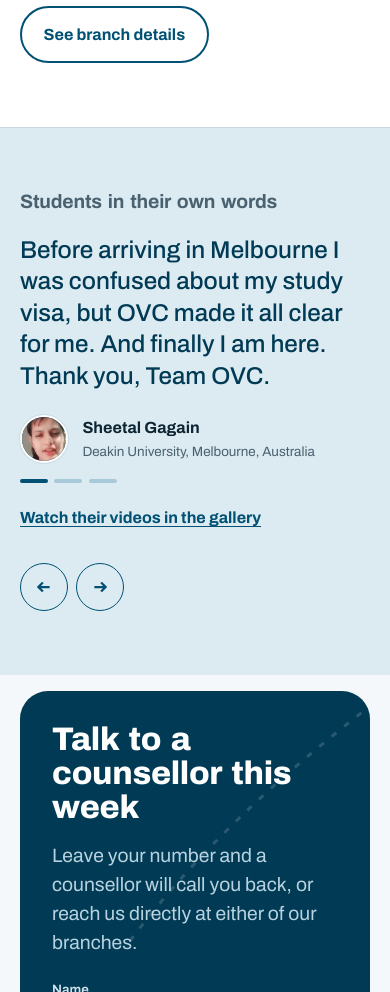
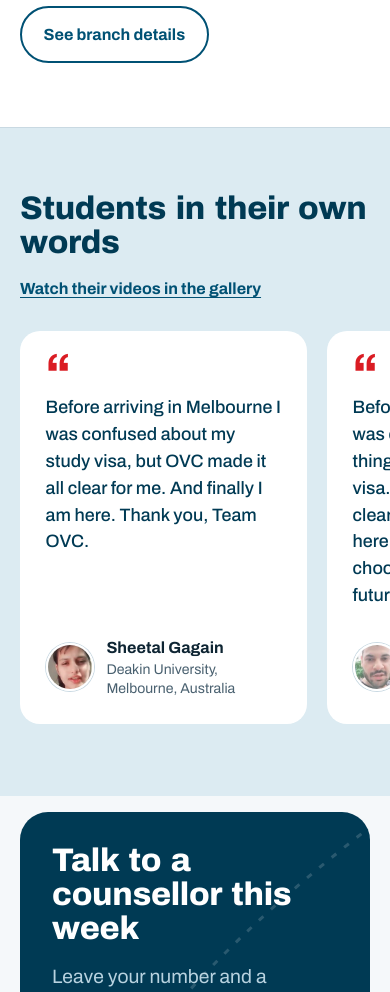
Before and after one commit to AbhishtGarg/ovconsultancy, a plain HTML site: page about-us/index.html in a window 390 px wide. Shown: the part 4880-5872 px from the top of the page. Drawn offline with Linux system fonts and the light colour scheme.

Commit message:
Show testimonials as cards instead of a carousel
All three student quotes now appear side by side on Home, About us and
Coaching, as a swipeable row on phones and tablets. Removes the carousel
buttons, dots and their JavaScript.

```diff
--- a/about-us/index.html
+++ b/about-us/index.html
@@ -105,20 +105,14 @@
   <div class="branches"><div class="branch"><h3>Kurukshetra</h3><dl><div><dt>Phone</dt><dd><a href="tel:918749961000">(+91)8749961000</a></dd></div><div><dt>Address</dt><dd>SCO 52, Vidhata Complex, Opp. New Bus Stand, DD Colony, Kurukshetra, Haryana 136118</dd></div></dl></div><div class="branch"><h3>Ladwa</h3><dl><div><dt>Phone</dt><dd><a href="tel:918749961000">(+91)8749961000</a></dd></div><div><dt>Address</dt><dd>SK Road, above YES Bank, Ward Number 12, Ladwa, Haryana 136132</dd></div></dl></div></div>
   <p style="margin-top:1.2rem"><a class="btn btn-line" href="/contact-us/">See branch details</a></p>
 </div></section>
-<section class="sec voices" data-carousel aria-label="Testimonials">
-  <script type="application/json">[{"q": "Before arriving in Melbourne I was confused about my study visa, but OVC made it all clear for me. And finally I am here. Thank you, Team OVC.", "n": "Sheetal Gagain", "d": "Deakin University, Melbourne, Australia", "a": "SG", "img": "avatar-02.jpg", "src": "/assets/img/gallery/avatar-02.jpg"}, {"q": "Before coming to Sydney I was confused about so many things regarding my study visa. Team OVC made it all clear, and now I am studying here. I advise you all to choose OVC for a better future.", "n": "Ankush Kaliya", "d": "Federation University, Sydney, Australia", "a": "AK", "img": "avatar-05.jpg", "src": "/assets/img/gallery/avatar-05.jpg"}, {"q": "When I was in India preparing to come to Australia, I had so many doubts about my visa. OVC cleared all my doubts and helped me a lot. Thank you, OVC.", "n": "Komal", "d": "Federation University, Sydney, Australia", "a": "K", "img": "avatar-06.jpg", "src": "/assets/img/gallery/avatar-06.jpg"}]</script>
+<section class="sec voices" aria-labelledby="voicesT">
   <div class="shell">
-    <h2 style="font-size:var(--step-1);font-stretch:88%;color:var(--muted);font-weight:700;margin-bottom:1.4rem">Students in their own words</h2>
-    <div class="voice-wrap">
-      <div>
-        <blockquote class="voice" data-v="q">Before arriving in Melbourne I was confused about my study visa, but OVC made it all clear for me. And finally I am here. Thank you, Team OVC.</blockquote>
-        <div class="voice-by"><img class="av" data-v="a" src="/assets/img/gallery/avatar-02.jpg" alt="" width="48" height="48" loading="lazy"><div><b data-v="n">Sheetal Gagain</b><small data-v="d">Deakin University, Melbourne, Australia</small></div></div>
-        <div class="voice-foot"><div class="dots"><span class="on"></span><span></span><span></span></div><a class="voice-link" href="/media-room/">Watch their videos in the gallery</a></div>
-      </div>
-      <div class="voice-ctrl">
-        <button data-v="prev" aria-label="Previous testimonial"><svg viewBox="0 0 16 16" fill="none" stroke="currentColor" stroke-width="2"><path d="M13 8H3m4-4L3 8l4 4"/></svg></button>
-        <button data-v="next" aria-label="Next testimonial"><svg viewBox="0 0 16 16" fill="none" stroke="currentColor" stroke-width="2"><path d="M3 8h10M9 4l4 4-4 4"/></svg></button>
-      </div>
+    <div class="voices-head"><h2 id="voicesT">Students in their own words</h2><a class="voice-link" href="/media-room/">Watch their videos in the gallery</a></div>
+    <div class="voice-rail" tabindex="0" aria-label="Testimonials">
+      <figure class="voice-card"><blockquote>Before arriving in Melbourne I was confused about my study visa, but OVC made it all clear for me. And finally I am here. Thank you, Team OVC.</blockquote>
+        <figcaption class="voice-by"><img class="av" src="/assets/img/gallery/avatar-02.jpg" alt="" width="48" height="48" loading="lazy"><span><b>Sheetal Gagain</b><small>Deakin University, Melbourne, Australia</small></span></figcaption></figure><figure class="voice-card"><blockquote>Before coming to Sydney I was confused about so many things regarding my study visa. Team OVC made it all clear, and now I am studying here. I advise you all to choose OVC for a better future.</blockquote>
+        <figcaption class="voice-by"><img class="av" src="/assets/img/gallery/avatar-05.jpg" alt="" width="48" height="48" loading="lazy"><span><b>Ankush Kaliya</b><small>Federation University, Sydney, Australia</small></span></figcaption></figure><figure class="voice-card"><blockquote>When I was in India preparing to come to Australia, I had so many doubts about my visa. OVC cleared all my doubts and helped me a lot. Thank you, OVC.</blockquote>
+        <figcaption class="voice-by"><img class="av" src="/assets/img/gallery/avatar-06.jpg" alt="" width="48" height="48" loading="lazy"><span><b>Komal</b><small>Federation University, Sydney, Australia</small></span></figcaption></figure>
     </div>
   </div>
 </section>
--- a/assets/css/site.css
+++ b/assets/css/site.css
@@ -227,20 +227,24 @@ input[type=range]::-moz-range-thumb{width:18px;height:18px;border-radius:50%;bac
 .why h3{color:var(--navy-deep)}
 .why p{color:var(--muted);margin-top:.5rem;font-size:var(--step--1)}
 
-/* ===== Testimonials (placeholder) ===== */
+/* ===== Testimonials: cards side by side, a swipeable row on phones and tablets ===== */
 .voices{background:var(--sky)}
-.voice-wrap{display:grid;grid-template-columns:minmax(0,1fr) auto;gap:2rem;align-items:end}
-.voice{font-size:var(--step-2);font-stretch:84%;font-weight:500;line-height:1.3;color:var(--navy-deep);max-width:30em;margin:0}
-.voice-by{margin-top:1.4rem;display:flex;align-items:center;gap:.9rem}
-.voice-by .av{width:48px;height:48px;border-radius:50%;background:var(--navy);color:#fff;display:grid;place-items:center;font-weight:800}
-.voice-by small{display:block;color:var(--muted)}
-.voice-ctrl{display:flex;gap:.5rem}
-.voice-ctrl button{width:48px;height:48px;border-radius:50%;border:1.5px solid var(--navy);background:transparent;color:var(--navy);cursor:pointer;display:grid;place-items:center}
-.voice-ctrl button:hover{background:var(--navy);color:#fff}
-.voice-ctrl svg{width:18px;height:18px}
-.dots{display:flex;gap:.4rem;margin-top:1.6rem}
-.dots span{width:28px;height:4px;border-radius:4px;background:#A8C9D8;transition:background-color .2s}
-.dots span.on{background:var(--navy)}
+.voices-head{display:flex;flex-wrap:wrap;align-items:flex-end;justify-content:space-between;gap:1rem 2rem;margin-bottom:clamp(1.6rem,3vw,2.4rem)}
+.voices-head h2{color:var(--navy-deep)}
+.voice-rail{display:grid;grid-template-columns:repeat(3,minmax(0,1fr));gap:1.25rem}
+.voice-card{margin:0;display:flex;flex-direction:column;justify-content:space-between;gap:1.6rem;background:var(--white);border-radius:20px;padding:1.6rem}
+.voice-card blockquote{margin:0;font-size:1.12rem;font-weight:500;line-height:1.5;color:var(--navy-deep)}
+.voice-card blockquote::before{content:"\201C";display:block;font-size:3.2rem;font-weight:800;line-height:.6;color:var(--red);margin-bottom:.4rem}
+.voice-by{display:flex;align-items:center;gap:.8rem}
+.voice-by .av{width:48px;height:48px;border-radius:50%;object-fit:cover;flex:none;border:2px solid #fff;box-shadow:0 0 0 1px var(--line)}
+.voice-by b{display:block}
+.voice-by small{display:block;color:var(--muted);font-size:.88rem;line-height:1.35}
+@media (max-width:960px){
+  .voice-rail{grid-template-columns:none;grid-auto-flow:column;grid-auto-columns:min(82%,340px);overflow-x:auto;scroll-snap-type:x mandatory;overscroll-behavior-x:contain;scrollbar-width:none;
+    margin-inline:-1.25rem;padding:.25rem 1.25rem .5rem;scroll-padding-inline:1.25rem}
+  .voice-rail::-webkit-scrollbar{display:none}
+  .voice-card{scroll-snap-align:start}
+}
 
 /* ===== FAQ ===== */
 .faq{max-width:860px}
@@ -331,7 +335,6 @@ input[type=range]::-moz-range-thumb{width:18px;height:18px;border-radius:50%;bac
   .more-coaching,.why{grid-template-columns:1fr}
   .why div,.why div+div{padding:1.3rem 0;border-left:0;border-top:1px solid var(--line)}
   .why div:first-child{border-top:0}
-  .voice-wrap{grid-template-columns:1fr}
   .ftr-grid{grid-template-columns:1fr}
   .faq .ans{padding-right:0}
   .wa span{display:none}
@@ -781,9 +784,6 @@ a.branch-map:hover{background:#CFE3EC}
 .lightbox .lb-img video{max-width:100%;max-height:80vh;border-radius:var(--radius-m);background:#000}
 .lightbox .lb-img [hidden]{display:none}
 @media (max-width:760px){.gallery.videos{grid-template-columns:1fr 1fr}.gallery .play{width:52px;height:52px;margin:-26px 0 0 -26px}}
-.voice-by img.av{object-fit:cover;padding:0;border:2px solid #fff;box-shadow:0 0 0 1px var(--line)}
-.voice-foot{display:flex;align-items:center;gap:1.4rem;flex-wrap:wrap;margin-top:1rem}
-.voice-foot .dots{margin:0}
 .voice-link{color:var(--navy);font-weight:700;text-decoration:underline;text-underline-offset:3px}
 .voice-link:hover{color:var(--red)}
 
--- a/assets/js/site.js
+++ b/assets/js/site.js
@@ -96,16 +96,6 @@
     var bs=$$('.format-bar button',w),det=$('.format-detail',w);
     function sel(i){bs.forEach(function(b,j){b.setAttribute('aria-pressed',String(i===j))});var b=bs[i];det.innerHTML='<span class="dur">'+b.getAttribute('data-dur')+'</span><h3>'+b.getAttribute('data-name')+'</h3><p>'+b.getAttribute('data-desc')+'</p>'}
     bs.forEach(function(b,i){b.addEventListener('click',function(){sel(i)})});sel(0);
-  });
-
-  /* ---------- Testimonial carousel ---------- */
-  $$('[data-carousel]').forEach(function(w){
-    var items;try{items=JSON.parse($('script[type="application/json"]',w).textContent)}catch(e){return}
-    var i=0;
-    function show(n){i=(n+items.length)%items.length;var v=items[i];
-      $('[data-v=q]',w).textContent=v.q;$('[data-v=n]',w).textContent=v.n;$('[data-v=d]',w).textContent=v.d;$('[data-v=a]',w).src=v.src;
-      $$('.dots span',w).forEach(function(s,j){s.classList.toggle('on',j===i)})}
-    $('[data-v=prev]',w).addEventListener('click',function(){show(i-1)});$('[data-v=next]',w).addEventListener('click',function(){show(i+1)});
   });
 
   /* ---------- Document checklist with progress ---------- */
```
Also changed, not shown: coaching/index.html (+7 -13 lines), index.html (+7 -13 lines).
